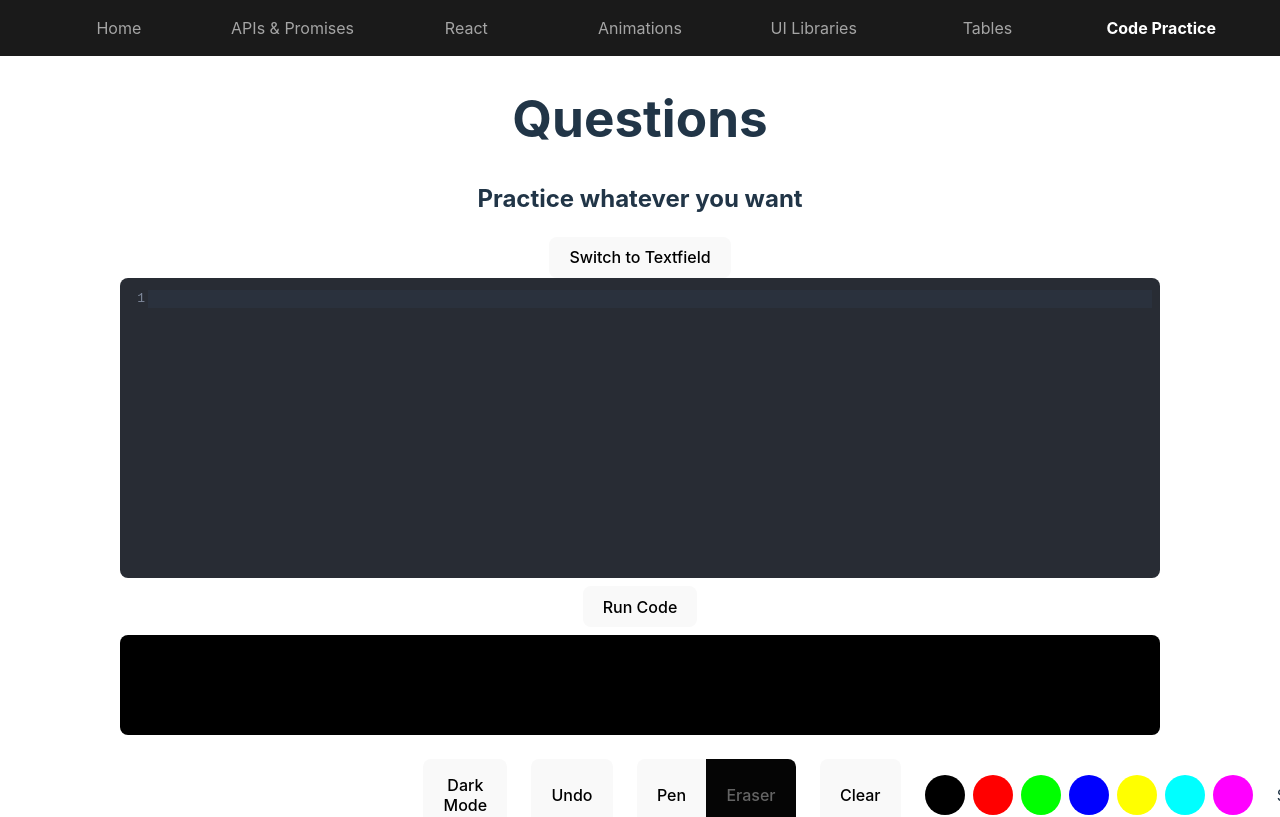
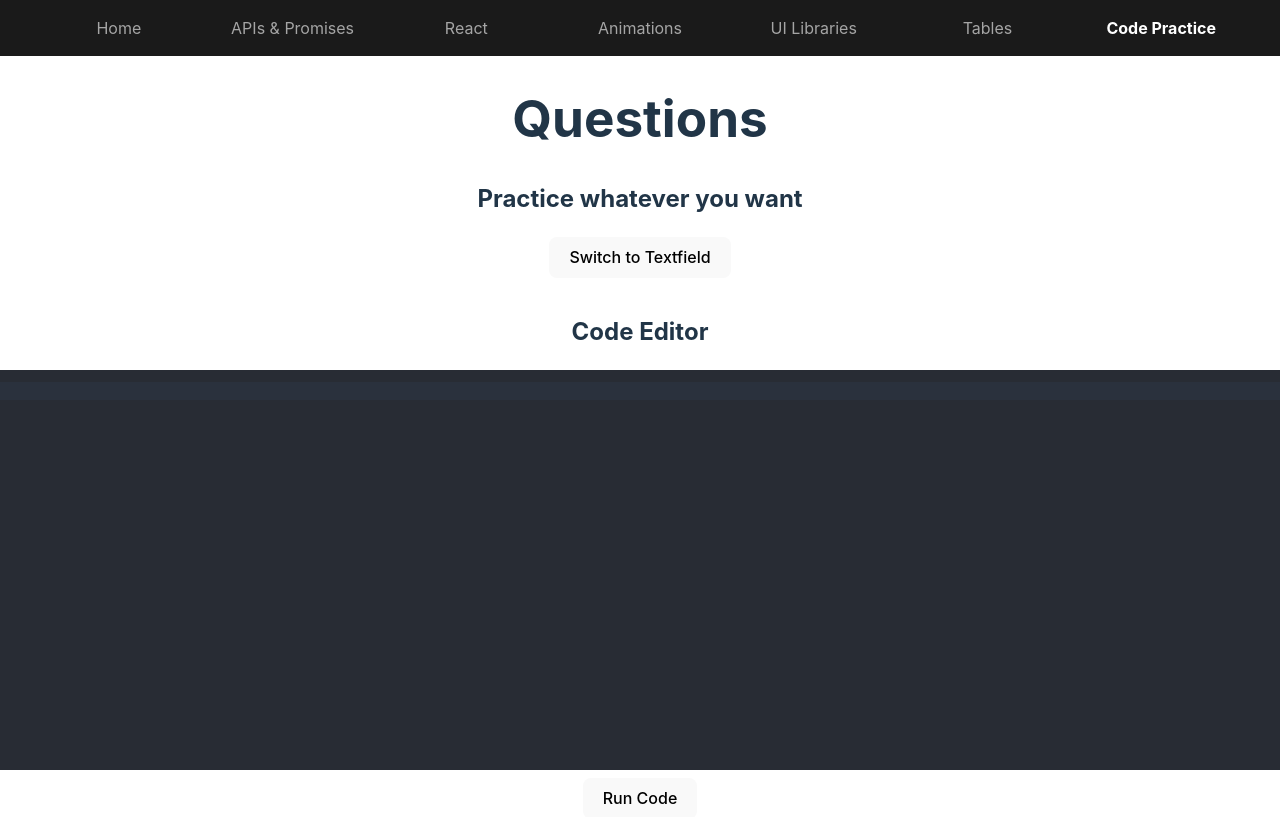
Before and after one commit to jon-slva/frontend-practice, a React (Vite) app: page /code-practice in a window 1280 px wide. Shown: the top 817 px of the page. Built offline with nearby package versions, Linux system fonts and the light colour scheme.

Commit message:
Update IDE component to capture console logs and display them in the console output

```diff
--- a/src/components/Ide/Ide.jsx
+++ b/src/components/Ide/Ide.jsx
@@ -21,16 +21,19 @@ const Ide = ({ consoleOutput, setConsoleOutput }) => {
 			let consoleLogs = [];
 			const originalLog = console.log;
 			console.log = (...args) => {
-				consoleLogs.push(args.join(' '));
-				originalLog.apply(console, args);
+				originalLog.apply(console, args); // Log to the actual console
+				consoleLogs.push(args.map(arg =>
+					typeof arg === 'object' ? JSON.stringify(arg, null, 2) : arg
+				)); // Store in consoleLogs
 			};
 
 			const output = eval(code); // Evaluate the code
 			console.log = originalLog; // Restore the original console.log function
 
-			setConsoleOutput(consoleLogs.join('\n')); // Update the console output with the captured logs
+			setConsoleOutput(consoleLogs); // Update the console output with the captured logs
+			console.log(consoleLogs)
 		} catch (error) {
-			setConsoleOutput(error.toString()); // If there's an error, show it in the console output
+			setConsoleOutput([error.toString()]); // If there's an error, show it in the console output
 		}
 	};
 
@@ -59,28 +62,42 @@ const Ide = ({ consoleOutput, setConsoleOutput }) => {
 	}, []);
 
 	return (
-		<>
+		<section style={{
+			display: 'flex',
+			flexDirection: 'column',
+			alignItems: 'center',
+			margin: '16px',
+		}}>
+			<h2>Code Editor</h2>
 			<div ref={parentRef} style={{
-				height: '300px',
+				height: '400px',
+				width: '1400px',
 				textAlign: 'left',
 				backgroundColor: '#282c34',
 				borderRadius: "8px",
 				overflow: 'auto',
 				padding: '8px',
+				flexGrow: 1,
 			}}>
 			</div>
 			<button onClick={runCode} style={{ margin: '8px' }}>Run Code</button>
 			<div style={{
+				minHeight: '150px',
+				width: '1400px',
 				backgroundColor: '#000000',
 				textAlign: 'left',
-				padding: '10px',
-				height: '100px',
+				padding: '12px',
 				borderRadius: "8px",
 				overflow: 'auto',
+				fontSize: '12px',
 			}}>
-				{consoleOutput}
+				{consoleOutput.flatMap((output, index) => (
+					<div key={index} style={{ whiteSpace: '', margin: '2px 0' }}>
+						{output}
+					</div>
+				))}
 			</div> {/* Console output */}
-		</>
+		</section>
 	)
 }
 
--- a/src/pages/CodePractice/CodePractice.jsx
+++ b/src/pages/CodePractice/CodePractice.jsx
@@ -3,11 +3,10 @@ import Ide from '../../components/Ide/Ide';
 import Whiteboard from '../../components/Whiteboard/Whiteboard';
 
 const CodePractice = () => {
-	const [consoleOutput, setConsoleOutput] = useState(''); // State variable for console output
+	const [consoleOutput, setConsoleOutput] = useState([]); // State variable for console output
 	const [whiteboard, setWhiteboard] = useState(''); // State variable for whiteboard
 	const [showWhiteboard, setShowWhiteboard] = useState(true); // State variable to toggle between Whiteboard and TextField
 	const [textFieldValue, setTextFieldValue] = useState(''); // State variable for the text field value
-
 
 
 	const toggleView = () => {
```
